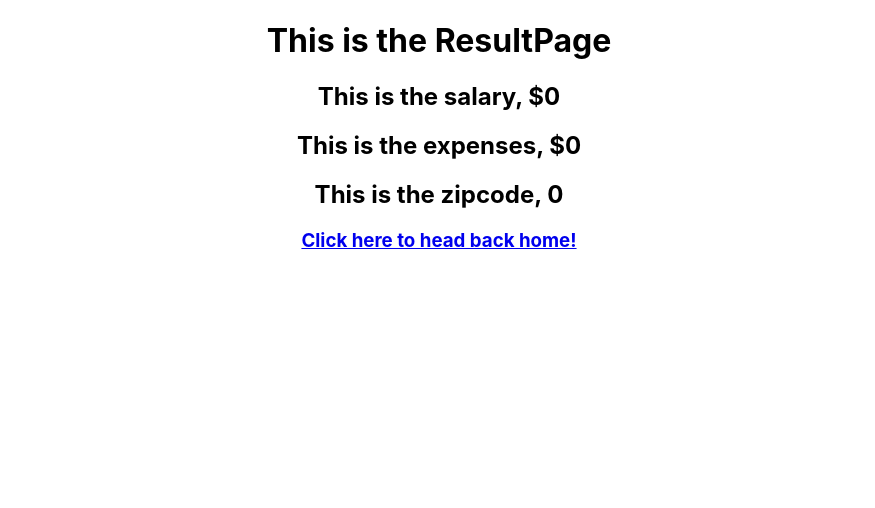
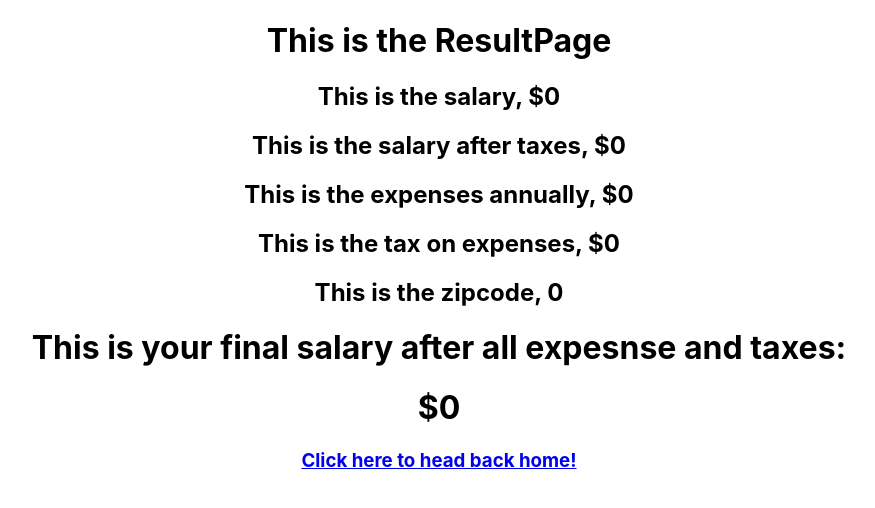
Before and after one commit to MatthewShindel/OnWard, a React (Create React App) app: page /result in a window 1280 px wide. Shown: the top 508 px of the page, without its empty margins (201-1076 px from the left). Built offline with nearby package versions, Linux system fonts and the light colour scheme.

Commit message:
add basic math to ResultPage.js, fixed pathing to results page, display results properly Co-authored-by:  Dan Lavery : <lavery_william@yahoo.com>

```diff
--- a/src/components/App/App.js
+++ b/src/components/App/App.js
@@ -47,7 +47,7 @@ function App() {
 			<main>
 				<Routes>
 					<Route path='/' element={<Form updateSalary = {updateSalary} updateZipcode = {updateZipcode}  updateExpenses = {updateExpenses}/>}/>
-					<Route path='/result' element={<ResultPage zipcode = {zipcode} salary = {salary} expenses = {expenses}/>}/>
+					<Route path='/result' element={<ResultPage zipcode = {zipcode} salary = {salary} expenses = {expenses} combinedRate = {combinedRate}/>}/>
 					<Route path='*' element={<ErrorPage/>}/>
 				</Routes>
 			</main>
--- a/src/components/Form/Form.js
+++ b/src/components/Form/Form.js
@@ -10,7 +10,9 @@ export default function Form( { updateSalary, updateExpenses, updateZipcode} ) {
   const [expenses, setExpenses] = useState('');
   const [zipcode, setZipcode] = useState('');
 	const navigate = useNavigate();
+	// const regex = /^\d{5}(?:[-\s]\d{4})?$/gm;
 
+	// regex.exec(str)
   function submitUserData(event) {
     event.preventDefault();
 		//do the setting state here
@@ -21,19 +23,16 @@ export default function Form( { updateSalary, updateExpenses, updateZipcode} ) {
 		updateZipcode(zipcode);
 
 		clearInput();
-
 		// setTimeout(() => {
       navigate('/result');
     // }, 500);
   }
-
 
   function clearInput() {
     setSalary(0);
     setExpenses(0);
     setZipcode(0);
   }
-
 
   return (
     <form>
--- a/src/components/ResultPage/ResultPage.js
+++ b/src/components/ResultPage/ResultPage.js
@@ -1,13 +1,46 @@
 import './ResultPage.css'
 import { Link } from 'react-router-dom'
 
-export default function ResultPage( {salary, expenses, zipcode}){
+export default function ResultPage( {salary, expenses, zipcode , combinedRate}){
+	let salaryAfterTax = 0;
+	let expensesTax = 0;
+
+
+	function calculateSalaryAfterTax(income) {
+		let tax = 0;
+		if (income <= 11600) {
+				tax = income * 0.10;
+		} else if (income <= 47150) {
+				tax = 11600 * 0.10 + (income - 11600) * 0.12;
+		} else if (income <= 100525) {
+				tax = 11600 * 0.10 + (47150 - 11600) * 0.12 + (income - 47150) * 0.22;
+		} else if (income <= 191951) {
+				tax = 11600 * 0.10 + (47150 - 11600) * 0.12 + (100525 - 47150) * 0.22 + (income - 100525) * 0.24;
+		} else if (income <= 243725) {
+				tax = 11600 * 0.10 + (47150 - 11600) * 0.12 + (100525 - 47150) * 0.22 + (191951 - 100525) * 0.24 + (income - 191951) * 0.32;
+		} else if (income <= 609350) {
+				tax = 11600 * 0.10 + (47150 - 11600) * 0.12 + (100525 - 47150) * 0.22 + (191951 - 100525) * 0.24 + (243725 - 191951) * 0.32 + (income - 243725) * 0.35;
+		} else {
+				tax = 11600 * 0.10 + (47150 - 11600) * 0.12 + (100525 - 47150) * 0.22 + (191951 - 100525) * 0.24 + (243725 - 191951) * 0.32 + (609350 - 243725) * 0.35 + (income - 609350) * 0.37;
+		}
+		return Math.round((income - tax)*100)/100;
+	}
+	salaryAfterTax = calculateSalaryAfterTax(salary)
+	expensesTax = combinedRate * expenses
+
 	return(
 		<div className="ResultPage">
 			<h1>This is the ResultPage</h1>
 			<h2>This is the salary, ${salary}</h2>
-			<h2>This is the expenses, ${expenses}</h2>
+			<h2>This is the salary after taxes, ${salaryAfterTax}</h2>
+			<h2>This is the expenses annually, ${expenses}</h2>
+			<h2>This is the tax on expenses, ${expensesTax}</h2>
 			<h2>This is the zipcode, {zipcode}</h2>
+
+			<h1>This is your final salary after all expesnse and taxes:</h1>
+			<h1>${salaryAfterTax - expenses - expensesTax}</h1>
+
+
 
 			<Link to={`/`}>
 				<h3 >Click here to head back home!</h3>
```
Also changed, not shown: src/ApiCalls.js (+6 -2 lines).
